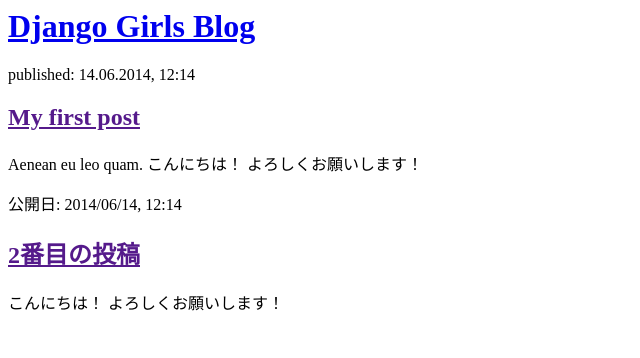
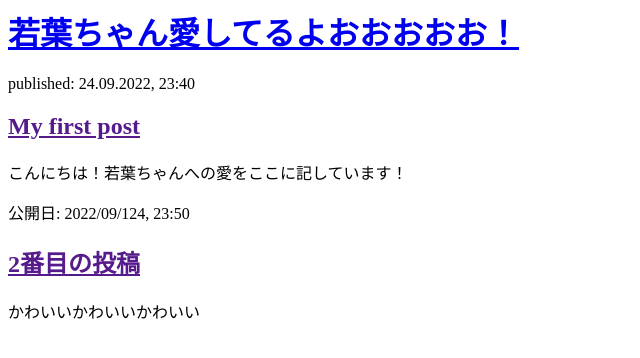
Before and after one commit to piyomogi1293/my-first-blog, a Django app: page / in a window 1280 px wide. Shown: the top 358 px of the page, without its empty margins (0-640 px from the left). Run offline with Django 3.2, Linux system fonts and the light colour scheme.

Commit message:
Changed the HTML for the site.

```diff
--- a/blog/templates/blog/post_list.html
+++ b/blog/templates/blog/post_list.html
@@ -1,22 +1,22 @@
 <html>
     <head>
-        <title>Django Girls blog</title>
+        <title>To Wakaba</title>
     </head>
     <body>
         <div>
-            <h1><a href="/">Django Girls Blog</a></h1>
+            <h1><a href="/">若葉ちゃん愛してるよおおおおお！</a></h1>
         </div>
 
         <div>
-            <p>published: 14.06.2014, 12:14</p>
+            <p>published: 24.09.2022, 23:40</p>
             <h2><a href="">My first post</a></h2>
-            <p>Aenean eu leo quam. こんにちは！ よろしくお願いします！ </p>
+            <p>こんにちは！若葉ちゃんへの愛をここに記しています！ </p>
         </div>
 
         <div>
-            <p>公開日: 2014/06/14, 12:14</p>
+            <p>公開日: 2022/09/124, 23:50</p>
             <h2><a href="">2番目の投稿</a></h2>
-            <p> こんにちは！ よろしくお願いします！ </p>
+            <p> かわいいかわいいかわいい</p>
         </div>
     </body>
 </html>
```
